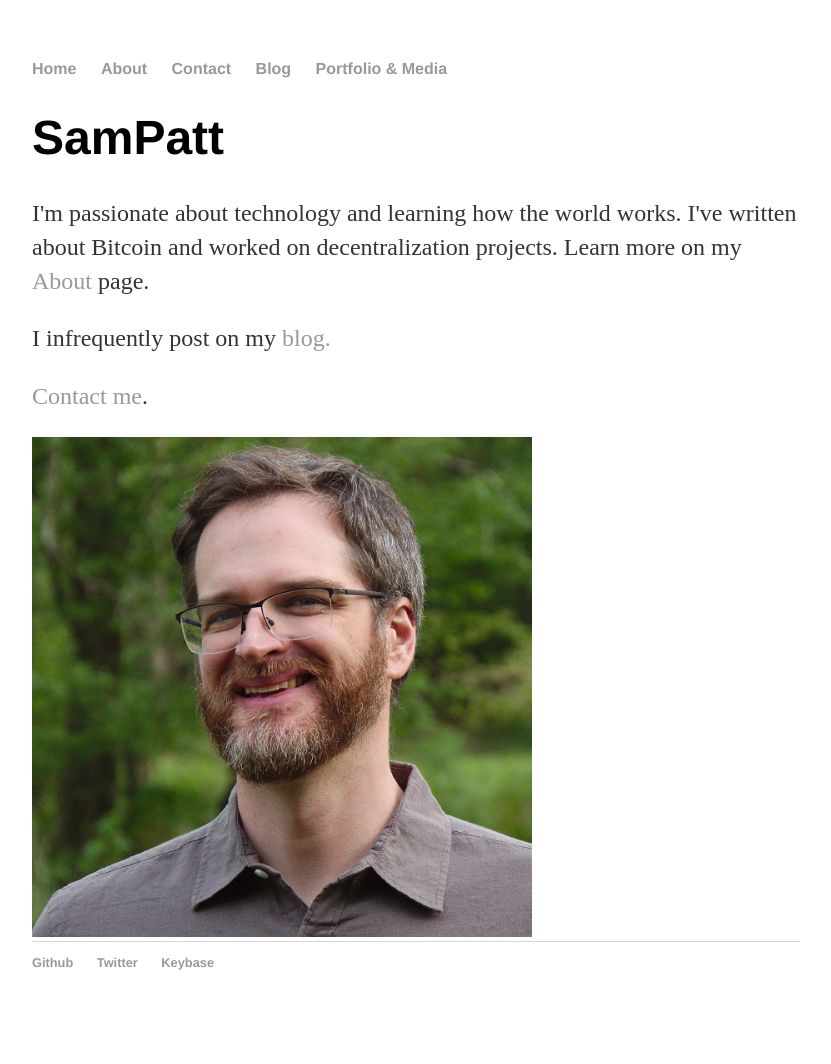
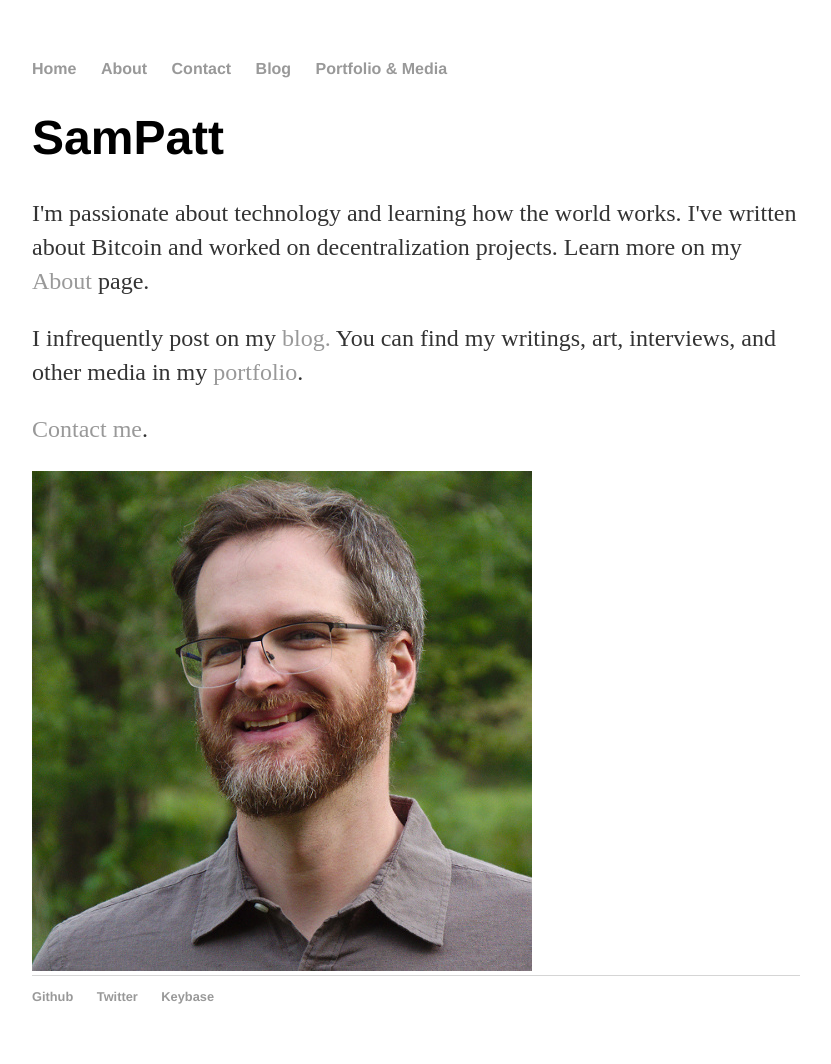
Before and after one commit to SamPatt/sampatt.com, a Jekyll site: the page index.html, which Jekyll copies as it is, in a window 1280 px wide. Shown: the whole page, without its empty margins (224-1055 px from the left). Built offline with Jekyll 4.4.1, drawn with Linux system fonts in a browser that asks for light colours; before the commit the page ends 1030 px from its top, so only the background shows below that.

Commit message:
added links to portfolio on other pages

```diff
--- a/about.html
+++ b/about.html
@@ -19,7 +19,7 @@
     		<div class="blurb">
         		<h1>About</h1>
           <p>I'm Sam.</p>
-		  <p>Back in 2013 I wrote a short book about Bitcoin, and have been an advocate ever since.</p>
+		  <p>Back in 2013 I wrote a short book about Bitcoin, and have been an advocate ever since.</p> I've <a href="/portfolio-media">written</a> and talked about Bitcoin extensively.
 		  <p>I co-founded OB1, a company which lead development of OpenBazaar. OpenBazaar was a decentralized marketplace where people could engage in free trade without needing to ask permission from anyone. The company and project failed in 2020, though the open source code lives on.</p>
 		  <p>I worked in Washington D.C. as a policy analyst, mostly on technology policy. My ideological views are solidly in support of individual rights and freedoms and are unabashedly pro-humanity. Books like "The Rational Optimist" by Matt Ridley, "Englightenment Now" by Steven Pinker, and "Stubborn Attachments" by Tyler Cowen are closest to my thinking.</p>
 		  <p>There are many hobbies I enjoy, such as ham radio, macro photography, writing, and programming. I sometimes blog about them.</p>
--- a/index.html
+++ b/index.html
@@ -19,7 +19,7 @@
     		<div class="blurb">
 				<h1>SamPatt</h1>
 					<p>I'm passionate about technology and learning how the world works. I've written about Bitcoin and worked on decentralization projects. Learn more on my <a href="/about">About</a> page.</p>
-			<p>I infrequently post on my <a href="/blog">blog.</a></p>
+			<p>I infrequently post on my <a href="/blog">blog.</a> You can find my writings, art, interviews, and other media in my <a href="/portfolio-media">portfolio</a>.</p>
 			<p><a href="/contact">Contact me</a>.</p>
 			 <img src="/images/sampatt.jpg" alt="Profile picture" width="500" height="500">
 			</div><!-- /.blurb -->
```
